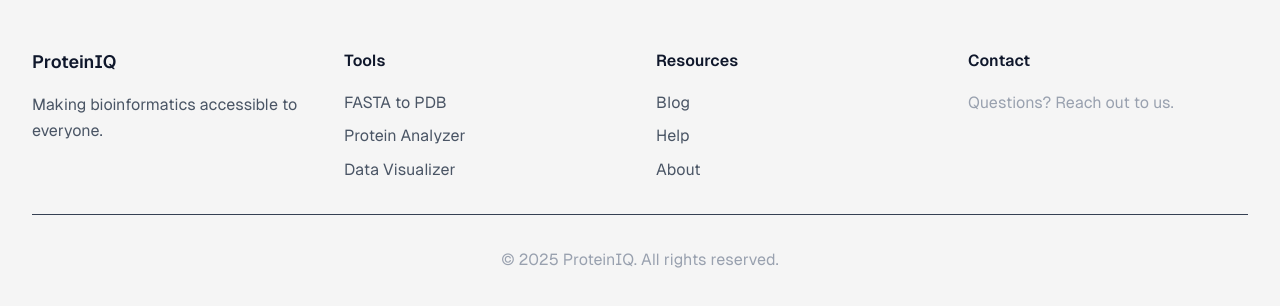
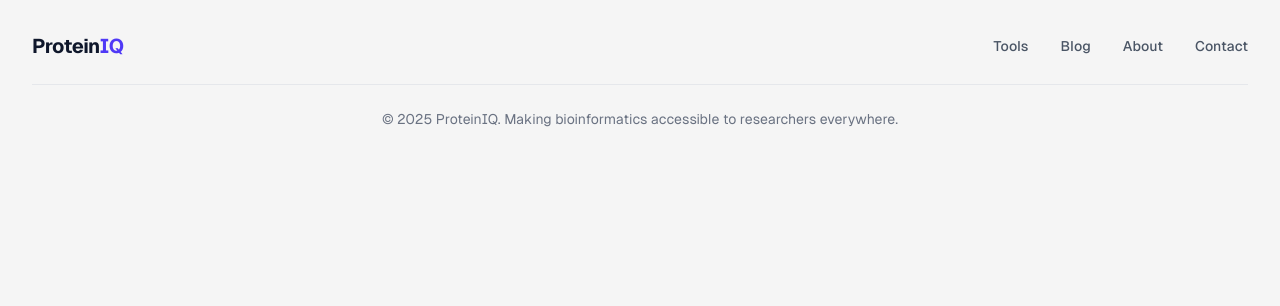
Before and after one commit to maticbroz/ProteinIQ, a Next.js app: page /components/Footer in a window 1280 px wide. Shown: the top 306 px of the page. Built offline with nearby package versions, Linux system fonts and the light colour scheme.

Commit message:
First real push

```diff
--- a/pages/components/Footer.js
+++ b/pages/components/Footer.js
@@ -1,73 +1,50 @@
 export default function Footer() {
   return (
     <footer className="">
-      <div className="max-w-7xl mx-auto px-4 sm:px-6 lg:px-8 py-12">
-        <div className="grid md:grid-cols-4 gap-8">
-          <div>
-            <h3 className="text-lg font-semibold mb-4">ProteinIQ</h3>
-            <p className="text-gray-600">
-              Making bioinformatics accessible to everyone.
-            </p>
+      <div className="max-w-7xl mx-auto px-4 sm:px-6 lg:px-8 py-8">
+        <div className="flex flex-col md:flex-row justify-between items-center gap-6">
+          {/* Logo */}
+          <div className="flex items-center">
+            <h3 className="text-xl font-bold text-slate-900 tracking-tight">
+              Protein<span className="text-indigo-600">IQ</span>
+            </h3>
           </div>
-          <div>
-            <h4 className="font-semibold mb-4">Tools</h4>
-            <ul className="space-y-2 text-gray-600">
-              <li>
+
+          {/* Navigation Links */}
+          <div className="flex items-center space-x-8">
             <a
-                  href="/tools/fasta-to-pdb"
-                  className="hover:text-blue-600 hover:underline"
+              href="/tools"
+              className="text-gray-600 hover:text-blue-600 text-sm font-medium transition-colors"
             >
-                  FASTA to PDB
+              Tools
             </a>
-              </li>
-              <li>
             <a
-                  href="/tools/protein-analyzer"
-                  className="hover:text-blue-600 hover:underline"
+              href="/blog"
+              className="text-gray-600 hover:text-blue-600 text-sm font-medium transition-colors"
             >
-                  Protein Analyzer
-                </a>
-              </li>
-              <li>
-                <a
-                  href="/tools/visualizer"
-                  className="hover:text-blue-600 hover:underline"
-                >
-                  Data Visualizer
-                </a>
-              </li>
-            </ul>
-          </div>
-          <div>
-            <h4 className="font-semibold mb-4">Resources</h4>
-            <ul className="space-y-2 text-gray-600">
-              <li>
-                <a href="/blog" className="hover:text-blue-600 hover:underline">
               Blog
             </a>
-              </li>
-              <li>
-                <a href="/help" className="hover:text-blue-600 hover:underline">
-                  Help
-                </a>
-              </li>
-              <li>
             <a
               href="/about"
-                  className="hover:text-blue-600 hover:underline"
+              className="text-gray-600 hover:text-blue-600 text-sm font-medium transition-colors"
             >
               About
             </a>
-              </li>
-            </ul>
-          </div>
-          <div>
-            <h4 className="font-semibold mb-4">Contact</h4>
-            <p className="text-gray-400">Questions? Reach out to us.</p>
+            <a
+              href="mailto:hello@proteiniq.com"
+              className="text-gray-600 hover:text-blue-600 text-sm font-medium transition-colors"
+            >
+              Contact
+            </a>
           </div>
         </div>
-        <div className="border-t border-gray-700 mt-8 pt-8 text-center text-gray-400">
-          <p>&copy; 2025 ProteinIQ. All rights reserved.</p>
+
+        {/* Copyright */}
+        <div className="border-t border-gray-200 mt-6 pt-6 text-center">
+          <p className="text-gray-500 text-sm">
+            &copy; 2025 ProteinIQ. Making bioinformatics accessible to
+            researchers everywhere.
+          </p>
         </div>
       </div>
     </footer>
--- a/pages/components/tools/ToolDocumentation.js
+++ b/pages/components/tools/ToolDocumentation.js
@@ -54,7 +54,7 @@ export default function ToolDocumentation({ mdxSource, frontMatter }) {
   }
 
   return (
-    <div className="mt-16 border-t pt-12">
+    <div className="my-16 pt-12">
       <div className="prose prose-lg max-w-none">
         {frontMatter?.title && (
           <div className="mb-8">
--- a/pages/components/tools/ToolsLayout.js
+++ b/pages/components/tools/ToolsLayout.js
@@ -7,6 +7,8 @@ export default function ToolsLayout({
   children,
   title = 'Tools - ProteinIQ',
   showSidebar = true,
+  h1,
+  subtitle,
 }) {
   return (
     <div className="px-3 md:pl-8 md:pr-4">
@@ -29,7 +31,17 @@ export default function ToolsLayout({
           )}
 
           <main className="flex-1 bg-white rounded-lg border border-gray-200">
+            <header className="text-center mt-16 mb-12">
+              <h1 className="text-4xl font-bold text-gray-900 mb-4">{h1}</h1>
+              <p className="text-lg text-gray-600 max-w-xl mx-auto">
+                {subtitle}
+              </p>
+            </header>
+                  <div className="pb-12 px-6">
+        <div className="max-w-4xl mx-auto">
             {children}
+            </div>
+            </div>
           </main>
         </div>
 
--- a/pages/components/tools/ToolsSidebar.js
+++ b/pages/components/tools/ToolsSidebar.js
@@ -44,8 +44,8 @@ export default function ToolsSidebar() {
   const currentPath = router.asPath;
 
   return (
-    <div className="w-64 h-full pr-3">
-      <div className="py-6">
+    <div className=" w-64 h-full pr-3">
+      <div className="py-6 sticky top-0">
         <h2 className="text-sm uppercase tracking-wider font-bold text-gray-800 mb-6">
           Converters
         </h2>
--- a/pages/tools/fastq-to-fasta.js
+++ b/pages/tools/fastq-to-fasta.js
@@ -166,18 +166,11 @@ export default function FastqToFasta({ mdxSource, frontMatter }) {
   };
 
   return (
-    <ToolsLayout title="FASTQ to FASTA converter - ProteinIQ">
-      <div className="pb-12 pt-24 px-6">
-        <div className="max-w-4xl mx-auto">
-          <div className="text-center mb-12">
-            <h1 className="text-4xl font-bold text-gray-900 mb-4">
-              FASTQ to FASTA converter
-            </h1>
-            <p className="text-lg text-gray-600 max-w-xl mx-auto">
-              Convert your FASTQ sequence files to FASTA format. Upload a file
-              or paste your FASTQ data below.
-            </p>
-          </div>
+    <ToolsLayout
+      title="FASTQ to FASTA converter - ProteinIQ"
+      h1="FASTQ to FASTA converter"
+      subtitle="Convert your FASTQ sequence files to FASTA format. Upload a file or paste your FASTQ data below."
+    >
 
           <div className="flex flex-col gap-8">
             {/* Input Section */}
@@ -323,8 +316,7 @@ export default function FastqToFasta({ mdxSource, frontMatter }) {
 
           {/* Documentation */}
           <ToolDocumentation mdxSource={mdxSource} frontMatter={frontMatter} />
-        </div>
-      </div>
+
     </ToolsLayout>
   );
 }
--- a/styles/globals.css
+++ b/styles/globals.css
@@ -1,7 +1,5 @@
 @import 'tailwindcss';
 @import 'highlight.js/styles/github.css';
-
-
 
 @font-face {
   font-family: 'Geist';
@@ -22,10 +20,10 @@
 :root {
   --background: #f5f5f5;
   --foreground: #171717;
-  --font-sans: 'Geist', ui-sans-serif, system-ui, sans-serif, 'Apple Color Emoji',
+  --font-sans:
+    'Geist', ui-sans-serif, system-ui, sans-serif, 'Apple Color Emoji',
     'Segoe UI Emoji', 'Segoe UI Symbol', 'Noto Color Emoji';
-  --font-mono:
-    'Geist Mono', ui-monospace, monospace;
+  --font-mono: 'Geist Mono', ui-monospace, monospace;
   --divider: var(--color-gray-100);
 }
 
@@ -124,7 +122,8 @@ body {
   }
 }
 
-code, code.hljs {
+code,
+code.hljs {
   display: flex;
   flex-direction: column;
   border-radius: 8px;
@@ -142,7 +141,7 @@ code, code.hljs {
 p > code,
 li > code {
   display: inline-flex;
-  padding: 0 .3em;
-  font-size: .9em;
+  padding: 0 0.3em;
+  font-size: 0.9em;
   font-weight: 500;
 }
```
Also changed, not shown: content/tools/fastq-to-fasta.mdx (+0 -1 lines), pages/_document.js (line endings or trailing spaces). Lines whose indentation alone changed are shown as unchanged.
